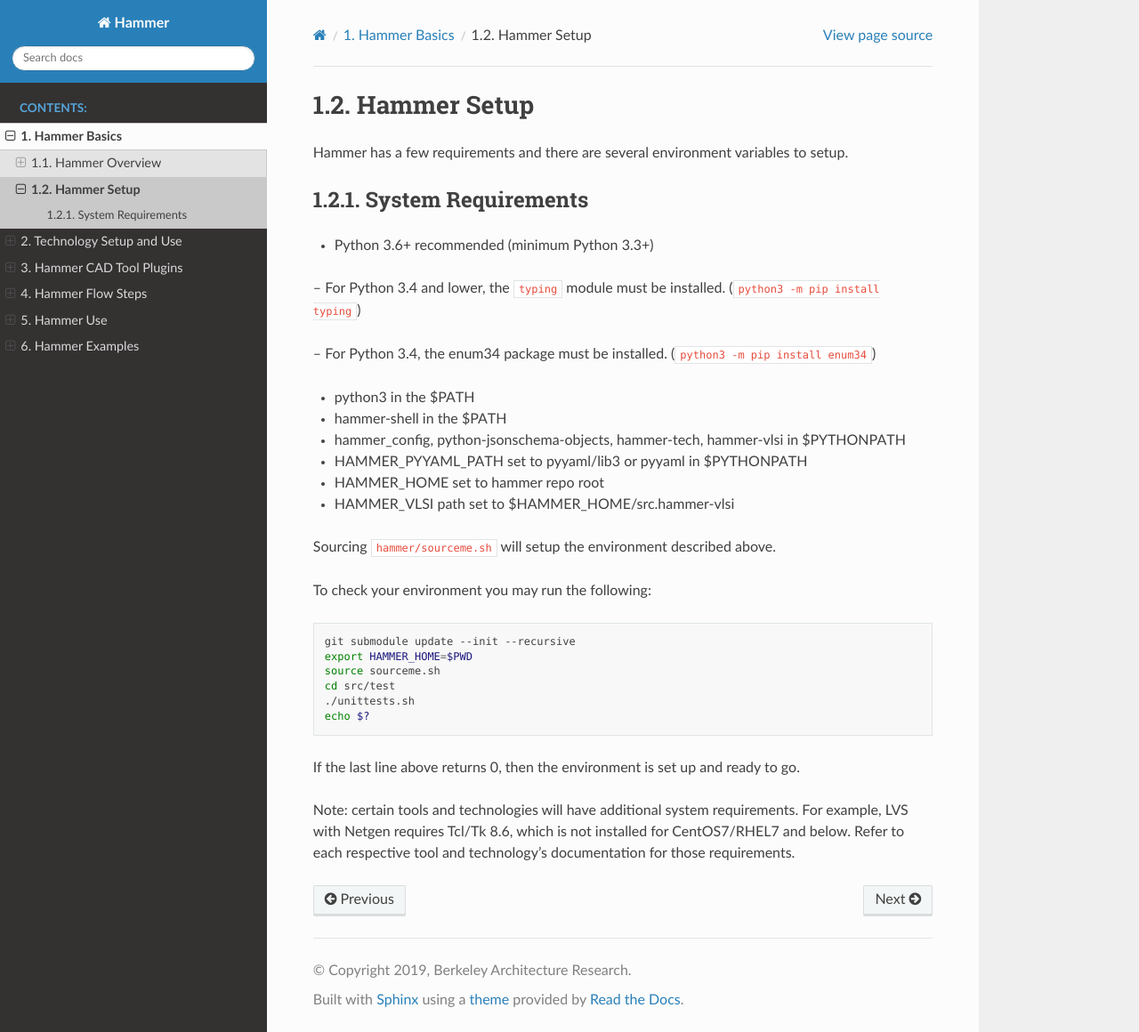
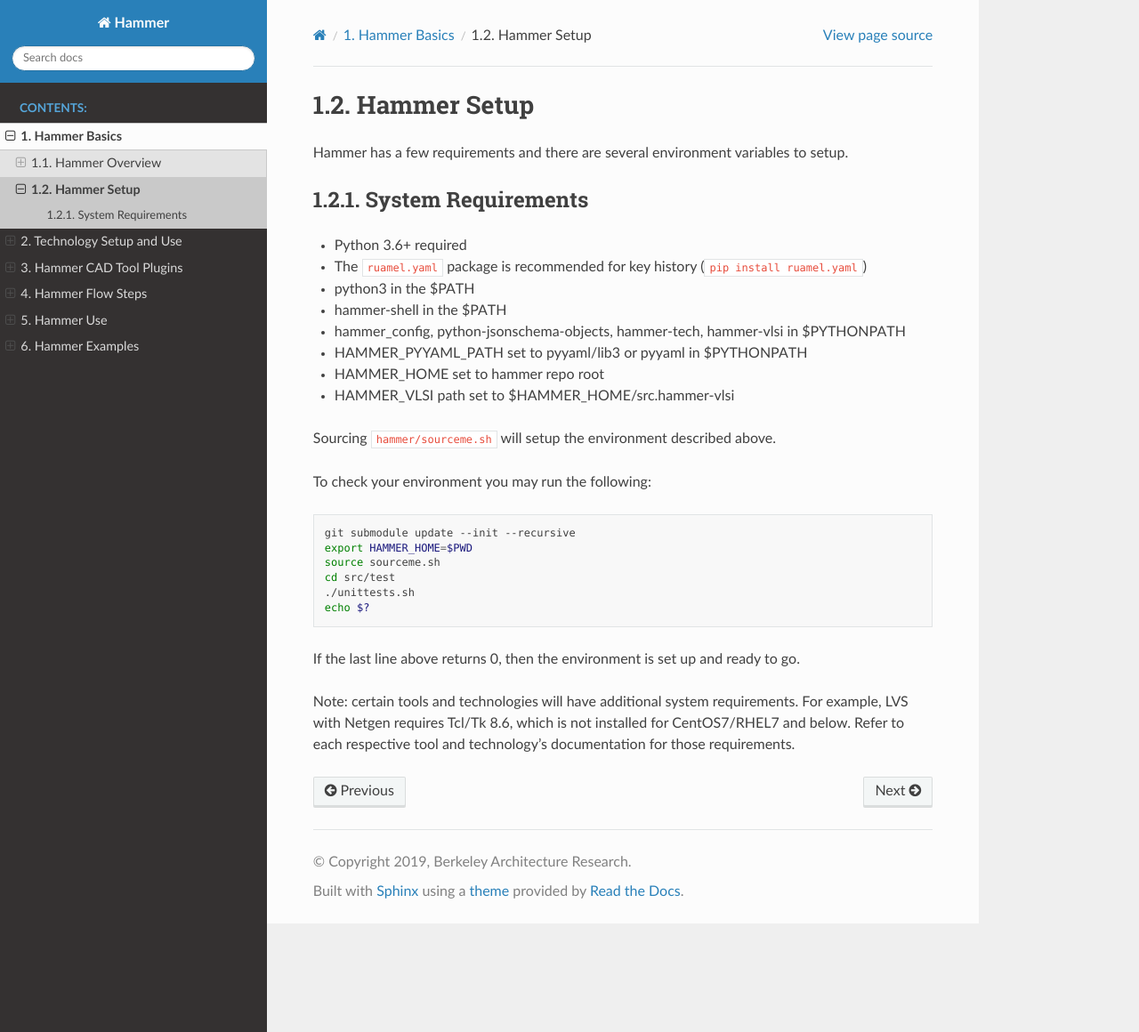
Before and after one commit to ucb-bar/hammer, a Sphinx documentation site: the page built from doc/Hammer-Basics/Hammer-Setup.rst, in a window 1280 px wide and 1160 px high. Shown: the whole window at 89% size. Built offline with Sphinx 7.4.7 and the Read the Docs theme 2.0.0, drawn with Linux system fonts in a browser that asks for light colours; pages that are not in the unit, such as notebooks, are missing from menus.

Commit message:
add ruamel.yaml dependency

```diff
--- a/doc/Hammer-Basics/Hammer-Setup.rst
+++ b/doc/Hammer-Basics/Hammer-Setup.rst
@@ -5,11 +5,9 @@
 
 System Requirements
 -----------------------------
-- Python 3.6+ recommended (minimum Python 3.3+)
+- Python 3.6+ required
 
--- For Python 3.4 and lower, the ``typing`` module must be installed. (``python3 -m pip install typing``)
-
--- For Python 3.4, the enum34 package must be installed. (``python3 -m pip install enum34``)
+- The ``ruamel.yaml`` package is recommended for key history (``pip install ruamel.yaml``)
 
 - python3 in the $PATH
 
```
